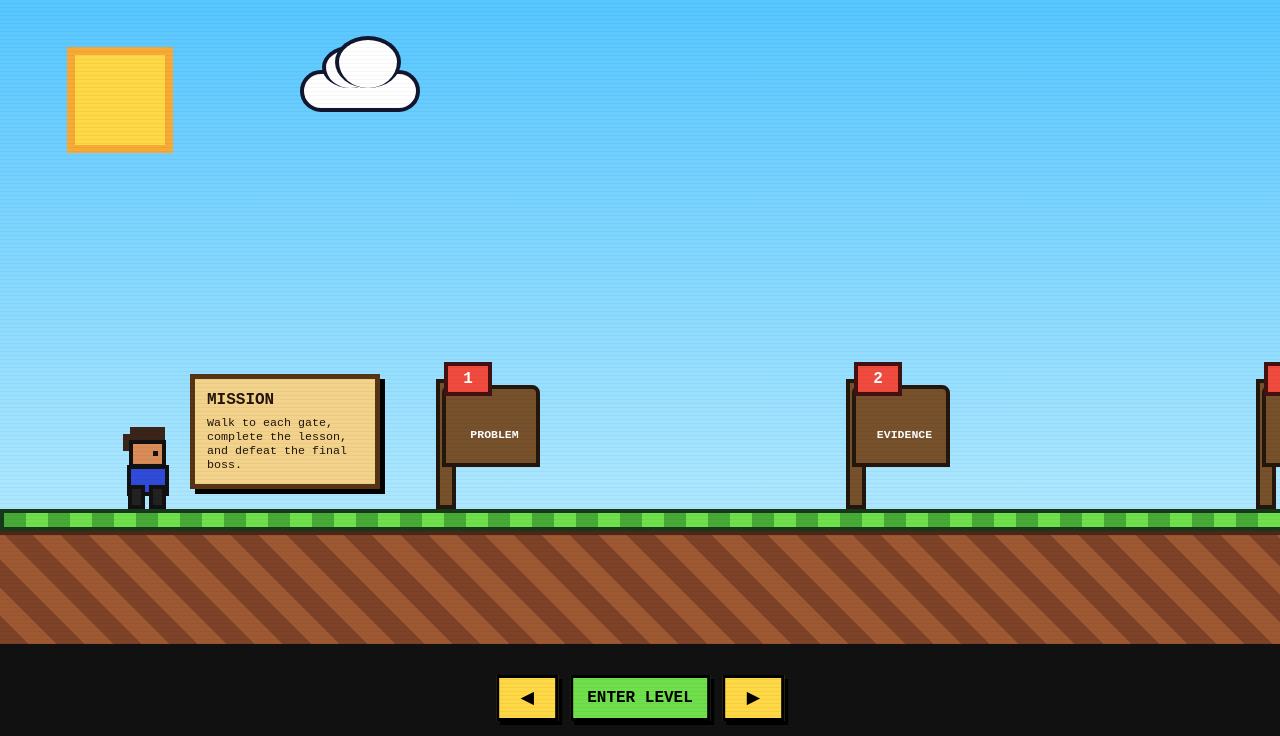
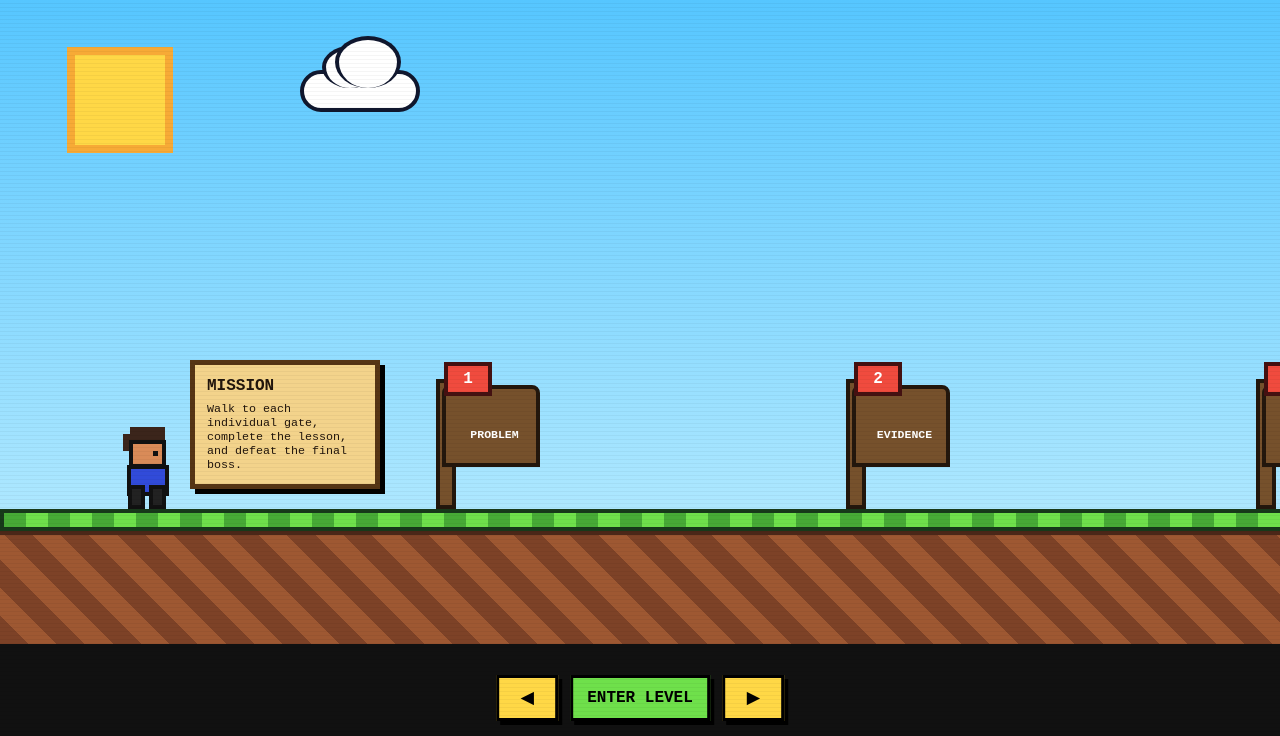
Before and after one commit to bytem4n/critical_quest_full_game_and_script_2, a plain HTML site: page index.html in a window 1280 px wide. Both pictures are taken after a click on the button "PRESS START". Shown: the part 64-800 px from the top of the page. Drawn offline with Linux system fonts and the light colour scheme.

Commit message:
Update index.html

```diff
--- a/index.html
+++ b/index.html
@@ -42,7 +42,7 @@
   <div class="world" id="world">
     <div class="sign intro-sign">
       <b>MISSION</b>
-      <span>Walk to each gate, complete the lesson, and defeat the final boss.</span>
+      <span>Walk to each individual gate, complete the lesson, and defeat the final boss.</span>
     </div>
 
     <button class="gate" data-level="0" style="left:420px"><span class="flag">1</span><strong>PROBLEM</strong></button>
```
